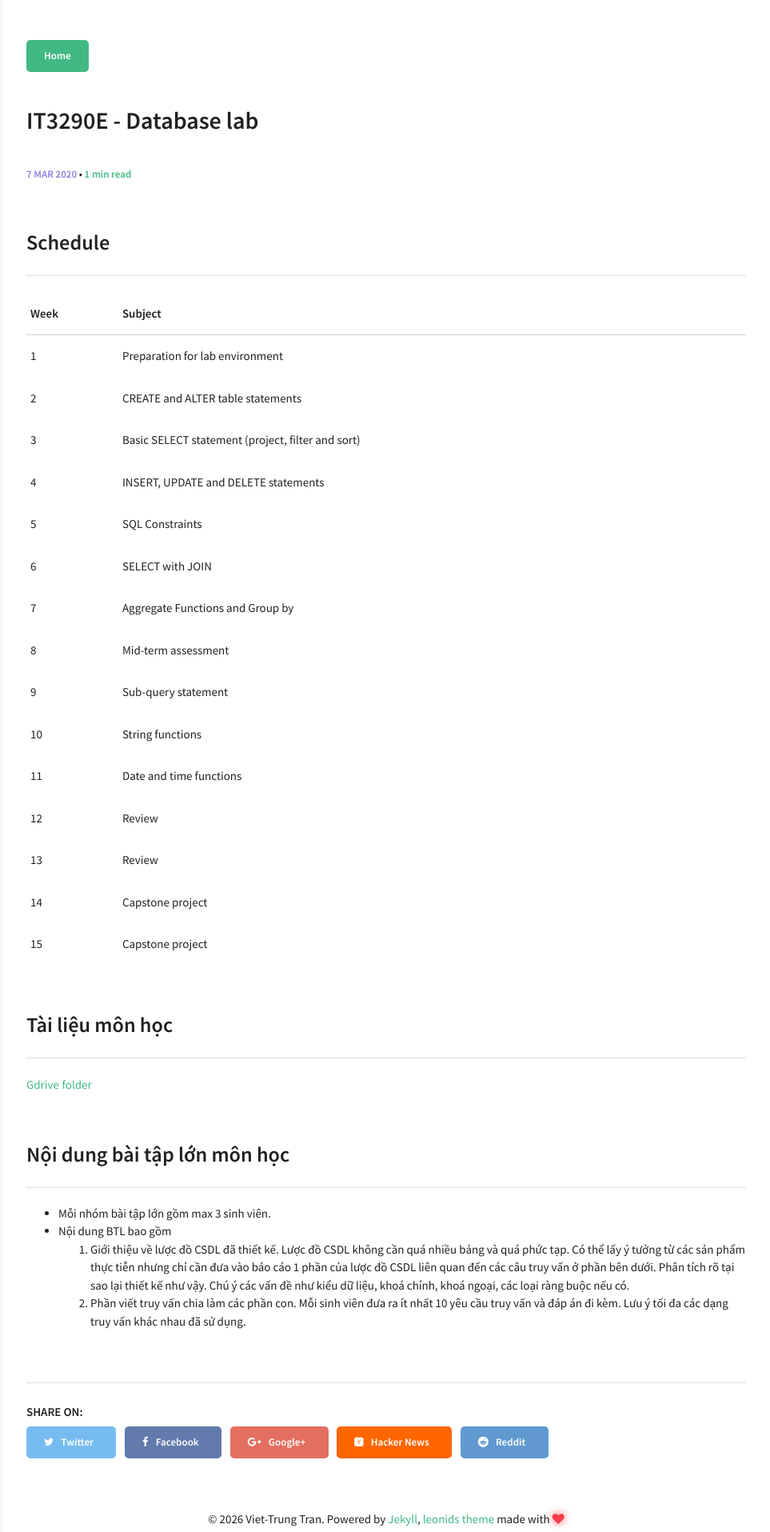
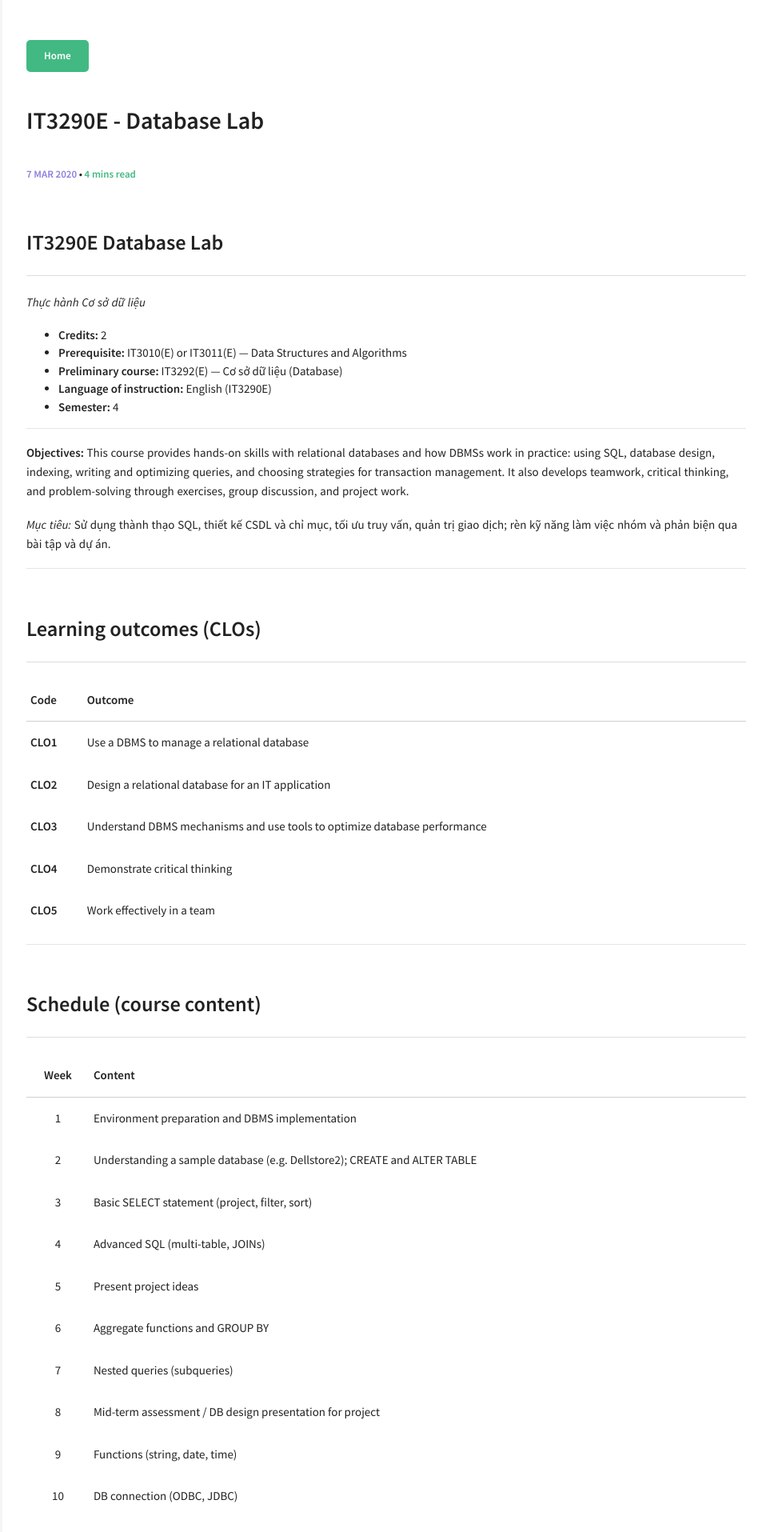
Before and after one commit to trungtv/trungtv.github.io, a Jekyll site: the page built from _posts/2020-03-07-IT3290E-Database-Lab.md, in a window 1280 px wide. Shown: the top 1915 px of the page at 80% size, without its empty margins (317-1280 px from the left). Built offline with Jekyll 4.4.1, drawn with Linux system fonts in a browser that asks for light colours; some of the changed text lies outside the part shown.

Commit message:
update database lab

```diff
--- a/_posts/2020-03-07-IT3290E-Database-Lab.md
+++ b/_posts/2020-03-07-IT3290E-Database-Lab.md
@@ -1,35 +1,134 @@
 ---
 published: true
 layout: post
-title: IT3290E - Database lab
+title: IT3290E - Database Lab
 categories:
   - Course
 share: true
 ---
-## Schedule
+## IT3290E Database Lab
+*Thực hành Cơ sở dữ liệu*
 
-| Week | Subject
-| --- | --- |
-| 1 | Preparation for lab environment |
-| 2 | CREATE and ALTER table statements  |
-| 3 | Basic SELECT statement (project, filter and sort)  |
-| 4 | INSERT, UPDATE and DELETE statements  |
-| 5 | SQL Constraints  |
-| 6 | SELECT with JOIN    |
-| 7 | Aggregate Functions and Group by  |
-| 8 | Mid-term assessment   |
-| 9 | Sub-query statement  |
-| 10 | String functions   |
-| 11 | Date and time functions  |
-| 12 | Review  |
-| 13 | Review  |
-| 14 | Capstone project  |
-| 15 | Capstone project  |
+- **Credits:** 2
+- **Prerequisite:** IT3010(E) or IT3011(E) — Data Structures and Algorithms
+- **Preliminary course:** IT3292(E) — Cơ sở dữ liệu (Database)
+- **Language of instruction:** English (IT3290E)
+- **Semester:** 4
 
-## Tài liệu môn học
-[Gdrive folder](https://drive.google.com/drive/folders/0B8a305L6HNbwblZCQjNuLUxaNjg?usp=sharing)
-## Nội dung bài tập lớn môn học
-* Mỗi nhóm bài tập lớn gồm max 3 sinh viên.
-* Nội dung BTL bao gồm
-	1. Giới thiệu về lược đồ CSDL đã thiết kế. Lược đồ CSDL không cần quá nhiều bảng và quá phức tạp. Có thể lấy ý tưởng từ các sản phẩm thực tiễn nhưng chỉ cần đưa vào báo cáo 1 phần của lược đồ CSDL liên quan đến các câu truy vấn ở phần bên dưới. Phân tích rõ tại sao lại thiết kế như vậy. Chú ý các vấn đề như kiểu dữ liệu, khoá chính, khoá ngoại, các loại ràng buộc nếu có.
-    2. Phần viết truy vấn chia làm các phần con. Mỗi sinh viên đưa ra ít nhất 10 yêu cầu truy vấn và đáp án đi kèm. Lưu ý tối đa các dạng truy vấn khác nhau đã sử dụng.
+---
+
+**Objectives:** This course provides hands-on skills with relational databases and how DBMSs work in practice: using SQL, database design, indexing, writing and optimizing queries, and choosing strategies for transaction management. It also develops teamwork, critical thinking, and problem-solving through exercises, group discussion, and project work.
+
+*Mục tiêu:* Sử dụng thành thạo SQL, thiết kế CSDL và chỉ mục, tối ưu truy vấn, quản trị giao dịch; rèn kỹ năng làm việc nhóm và phản biện qua bài tập và dự án.
+
+---
+
+## Learning outcomes (CLOs)
+
+| Code | Outcome |
+|------|---------|
+| **CLO1** | Use a DBMS to manage a relational database |
+| **CLO2** | Design a relational database for an IT application |
+| **CLO3** | Understand DBMS mechanisms and use tools to optimize database performance |
+| **CLO4** | Demonstrate critical thinking |
+| **CLO5** | Work effectively in a team |
+
+---
+
+## Schedule (course content)
+
+| Week | Content |
+|:----:|---------|
+| 1 | Environment preparation and DBMS implementation |
+| 2 | Understanding a sample database (e.g. Dellstore2); CREATE and ALTER TABLE |
+| 3 | Basic SELECT statement (project, filter, sort) |
+| 4 | Advanced SQL (multi-table, JOINs) |
+| 5 | Present project ideas |
+| 6 | Aggregate functions and GROUP BY |
+| 7 | Nested queries (subqueries) |
+| 8 | Mid-term assessment / DB design presentation for project |
+| 9 | Functions (string, date, time) |
+| 10 | DB connection (ODBC, JDBC) |
+| 11 | Transaction management |
+| 12 | Performance monitoring and tuning |
+| 13 | Review |
+| 14–15 | Capstone project / Project presentation |
+
+---
+
+## Capstone project (Bài tập lớn)
+
+The capstone has **3 submission phases** and **1 defense session**. Complete them in order and meet each requirement below.
+
+---
+
+### Phase 1: Problem description and system requirements
+
+**Submit:**
+
+- **Problem description:** Domain (application area), main entities to manage, core business processes.
+- **System requirements:** Required functions, data to store, business constraints (if any).
+
+**Requirement:** The description must be clear and form the basis for the DB design in Phase 2 and the queries in Phase 3.
+
+---
+
+### Phase 2: Database schema design
+
+**Tasks:**
+
+- Based on the **problem and system requirements** from Phase 1, design the **database schema** (tables, primary keys, foreign keys, constraints).
+
+**Submit:**
+
+- ERD (or equivalent): list of tables, columns, and relationships.
+- Optionally include CREATE TABLE script (MySQL/MariaDB or the DBMS used in the course).
+
+**Requirement:** The schema must match the problem and requirements from Phase 1. This schema is shared by the group and used in Phase 3 and the defense.
+
+---
+
+### Phase 3: Final report — 20 queries
+
+**Tasks:**
+
+- **Each student** (in the group) writes **20 queries** on the **group’s designed schema**.
+- Queries must be **diverse:** basic SELECT, WHERE, JOIN, GROUP BY, aggregate functions, subqueries, etc.
+- **Prefer** queries that **reflect real use** of the problem (business logic, lookups, reports).
+
+**Submit:**
+
+- Final report with **20 queries** (short description per query + SQL).
+- Include a `.sql` file and (if available) sample run results for verification.
+
+**Requirement:** All queries must **run** on a database that implements the schema submitted in Phase 2.
+
+---
+
+### Defense — Individual assessment
+
+- After the **group presentation** (problem, schema, system/query demo), **each student** is assessed individually.
+- Each student must **write 3 queries** **related to the 20 queries** in the report (e.g. variants, extra conditions, or queries of similar level on the same schema).
+- The instructor gives requirements orally (e.g. “List … under condition …”, “Summarize … by …”); the student writes SQL on the **group’s schema**, may refer to the 20 submitted queries but **must not copy them verbatim** for these 3.
+
+**Note:** This part confirms that each student understands the schema and can write queries. Students should know the 20 queries and the group schema well so they can write related queries during the defense.
+
+---
+
+### Summary
+
+| Phase | What to do | Submit |
+|-------|------------|--------|
+| **1** | Problem description and system requirements | Written document |
+| **2** | DB schema design from Phase 1 | ERD + (optional) CREATE TABLE script |
+| **3** | Each student: 20 diverse, realistic queries on group schema | Final report + 20 queries (+ .sql file) |
+| **Defense** | Group presentation; each student writes 3 queries related to the 20 | Presentation + on-site writing |
+
+*Submission deadlines and format are announced by the instructor on the LMS.*
+
+---
+
+## Learning materials
+
+- **Course materials:** [Google Drive folder](https://drive.google.com/drive/folders/0B8a305L6HNbwblZCQjNuLUxaNjg?usp=sharing)
+- **Reference:** Garcia-Molina, H., Ullman, J. D., Widom, J. *Database Systems: The Complete Book* (2nd ed.). Prentice Hall, 2008.
```
